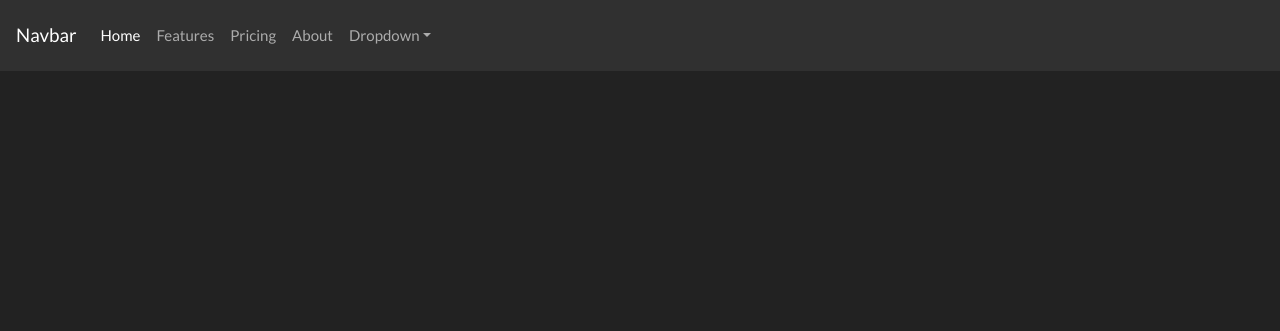
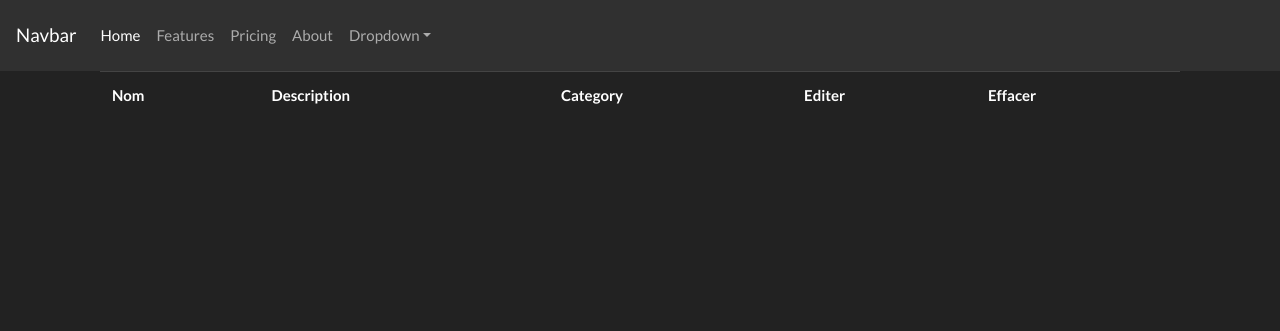
Before and after one commit to ryodes/apform2, a Symfony app: template templates/category.html.twig in a window 1280 px wide. Shown: the top 331 px of the page. Run offline with Twig, Linux system fonts and the light colour scheme; the template is opened without the code that fills it, so the values that code supplies are empty; some libraries are stand-ins or nearby versions.

Commit message:
clone du repo + ajout de delete product

```diff
--- a/src/Form/CategoryFormType.php
+++ b/src/Form/CategoryFormType.php
@@ -6,6 +6,7 @@ use App\Entity\Category;
 use Symfony\Component\Form\AbstractType;
 use Symfony\Component\Form\FormBuilderInterface;
 use Symfony\Component\OptionsResolver\OptionsResolver;
+use Symfony\Component\Form\Extension\Core\Type\SubmitType;
 
 class CategoryFormType extends AbstractType
 {
@@ -15,7 +16,7 @@ class CategoryFormType extends AbstractType
             ->add('name')
             ->add('description')
             ->add('slug')
-        ;
+            ->add('save', SubmitType::class);
     }
 
     public function configureOptions(OptionsResolver $resolver)
--- a/templates/category.html.twig
+++ b/templates/category.html.twig
@@ -1,7 +1,45 @@
-{% extends "base.html.twig" %}
+{% extends 'base.html.twig' %}
+
+{% block title %}Hello CategoryController!{% endblock %}
 
 {% block body %}
-    {% for row in listCategory %}
-        <p>{{ row.name }} / {{row.description}} / {{row.slug}} </p>
-    {% endfor %}
-{% endblock body %}
+<style>
+    .example-wrapper {
+        margin: 1em auto;
+        max-width: 800px;
+        width: 95%;
+        font: 18px/1.5 sans-serif;
+    }
+    .example-wrapper code {
+        background: #F5F5F5;
+        padding: 2px 6px;
+    }
+</style>
+
+<div class="container">
+
+    <table class="table">
+        <tr>
+            <th>Nom</th>
+            <th>Description</th>
+            <th>Category</th>
+            <th>Editer</th>
+            <th>Effacer</th>
+        </tr>
+        {% for category in listCategory %}
+        <tr>
+            <td>{{category.name}}</td>
+            <td>{{category.description}}</td>
+            <td>{{category.slug}}</td>
+            <td><a href="{{path('editCategory',{'id':category.id})}}">
+                    Editer catégorie</a>
+            </td>
+            <td><a href="{{path('deleteCategory',{'id':category.id})}}" class="btn btn-danger"> X </a></td>
+        </tr>
+
+        {% endfor  %}
+    </table>
+
+
+</div>
+{% endblock %}
```
Also changed, not shown: src/Controller/CategoryController.php (+54 -11 lines), templates/category/add.html.twig (added, +12 -0 lines), templates/category/edit.html.twig (added, +12 -0 lines).
